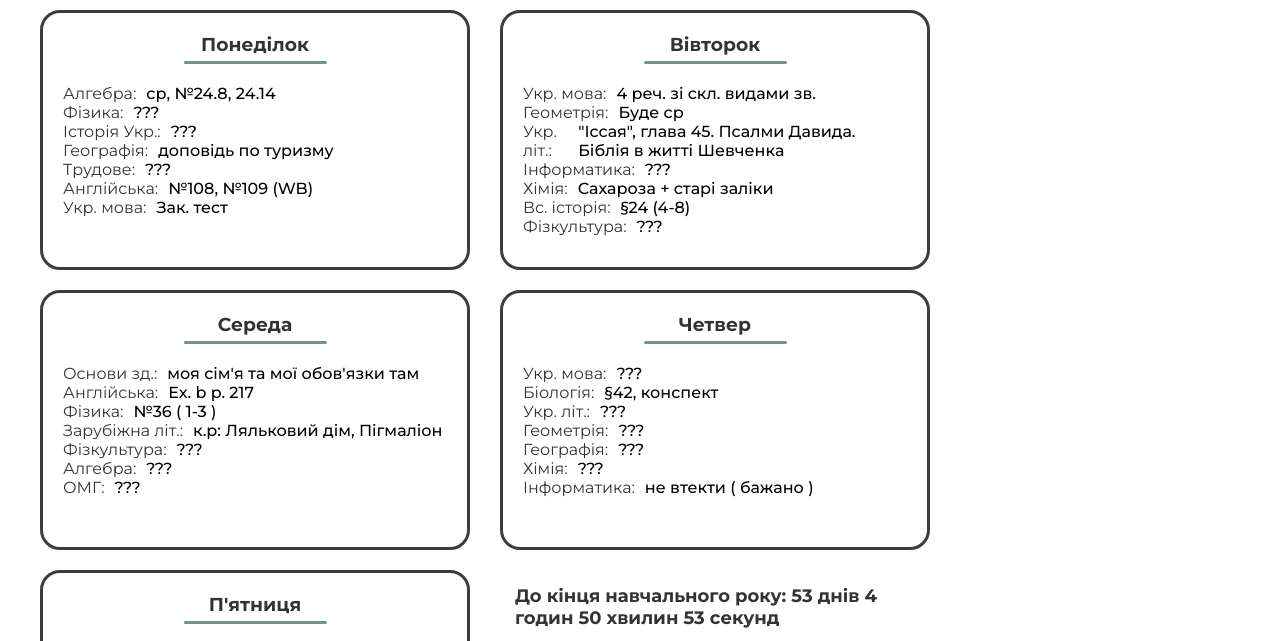
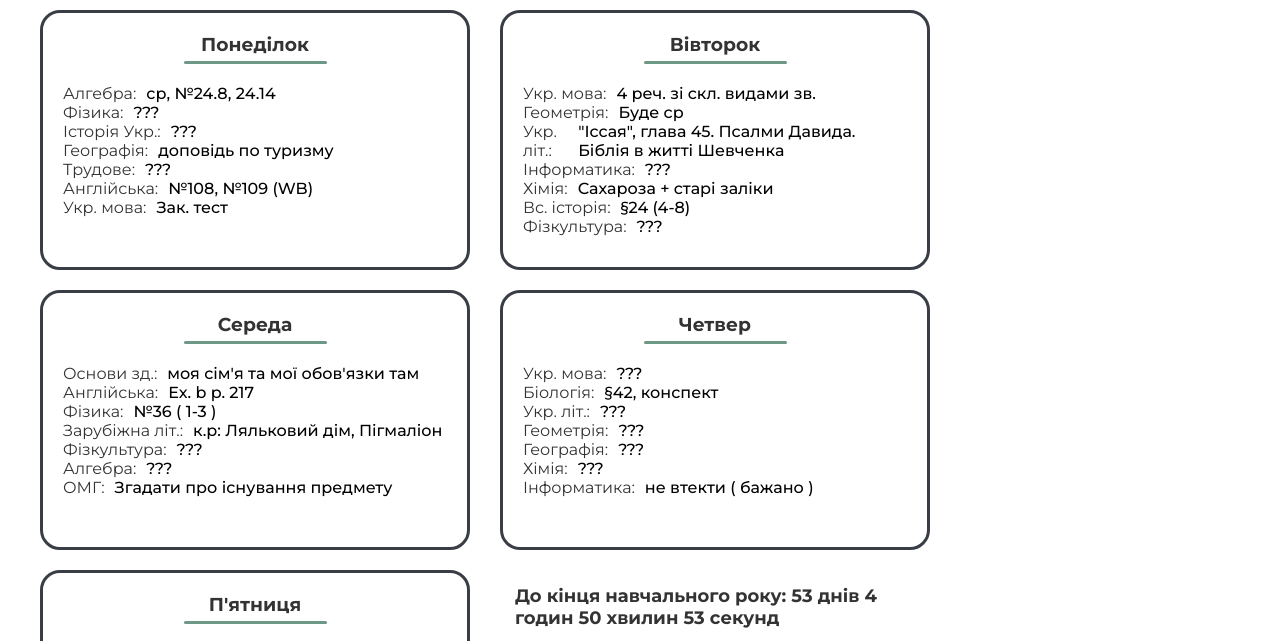
Before and after one commit to ZubalYana/School-diary, a website: page public/index.html in a window 1280 px wide. Shown: the part 124-765 px from the top of the page. Drawn offline with nearby package versions, Linux system fonts and the light colour scheme.

Commit message:
finish the homework

```diff
--- a/public/index.html
+++ b/public/index.html
@@ -134,7 +134,7 @@
                     </div>
                     <div class="weekDay_lesson">
                         <div class="weekDay_lessonName">ОМГ:</div>
-                        <div class="weekDay_lessonHomework">???</div>
+                        <div class="weekDay_lessonHomework">Згадати про існування предмету</div>
                     </div>
                 </div>
             </div>
```
